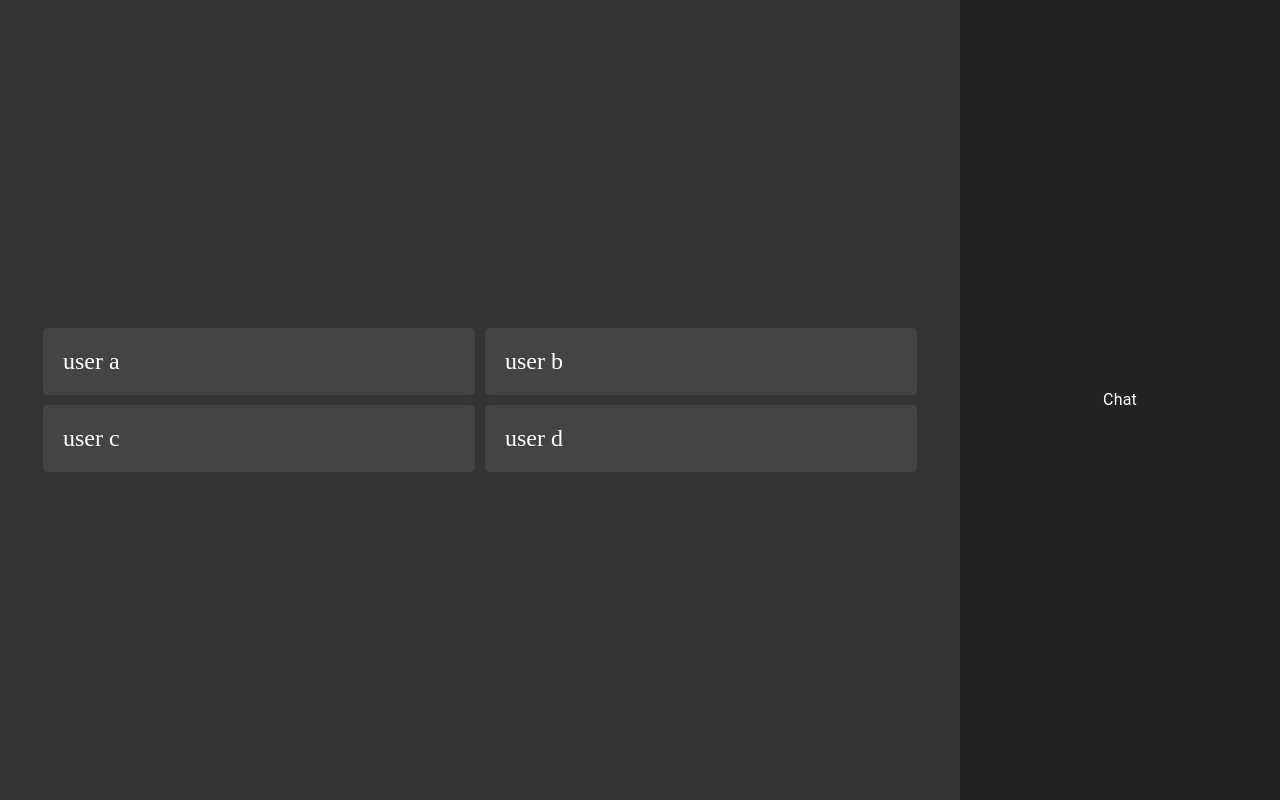
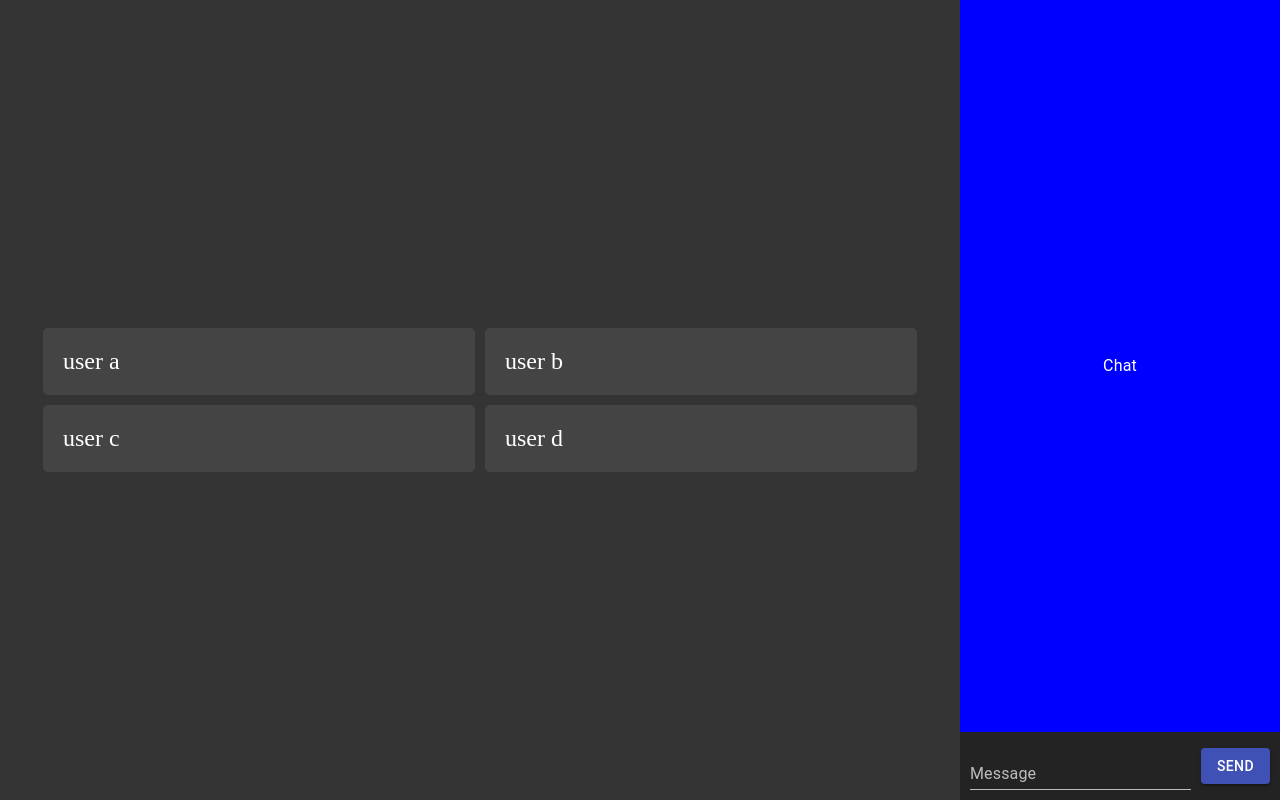
Before and after one commit to rdeepak2002/web-video-chat, a React (Create React App) app in the folder web-app/: page /meet in a window 1280 px wide. Built offline with nearby package versions, Linux system fonts and the light colour scheme.

Commit message:
added send button for chat

```diff
--- a/web-app/src/component/VideoChatPage/index.jsx
+++ b/web-app/src/component/VideoChatPage/index.jsx
@@ -1,4 +1,4 @@
-import {Box, Grid, Typography} from "@mui/material";
+import {Box, Button, FormGroup, Grid, TextField, Typography} from "@mui/material";
 import {useEffect, useState} from "react";
 import {useLocation, useNavigate} from "react-router-dom";
 import qs from "qs";
@@ -121,7 +121,49 @@ const VideoChatPage = () => {
                             color: 'text.primary'
                         }}
                     >
-                        <Typography>Chat</Typography>
+                        <Box
+                            sx={{
+                                display: 'flex',
+                                flexDirection: 'column',
+                                alignItems: 'center',
+                                justifyContent: 'center',
+                                flexGrow: 1,
+                                width: '100%',
+                                bgcolor: 'blue',
+                                color: 'text.primary'
+                            }}
+                        >
+                            <Typography>Chat</Typography>
+                        </Box>
+                        <FormGroup
+                            sx={{
+                                display: 'flex',
+                                flexDirection: 'row',
+                                alignItems: 'center',
+                                justifyContent: 'center',
+                                width: '100%',
+                                color: 'text.primary',
+                            }}
+                        >
+                            <Box
+                                sx={{
+                                    display: 'flex',
+                                    flexDirection: 'row',
+                                    alignItems: 'center',
+                                    justifyContent: 'center',
+                                    flexGrow: 0.1,
+                                    width: '100%',
+                                    color: 'text.primary',
+                                    columnGap: '10px',
+                                    padding: '10px'
+                                }}
+                            >
+                                <TextField id="message-input" label="Message" variant="standard" sx={{
+                                    flexGrow: 1
+                                }}/>
+                                <Button variant="contained">Send</Button>
+                            </Box>
+                        </FormGroup>
                     </Box>
                 </Grid>
             </Grid>
```
